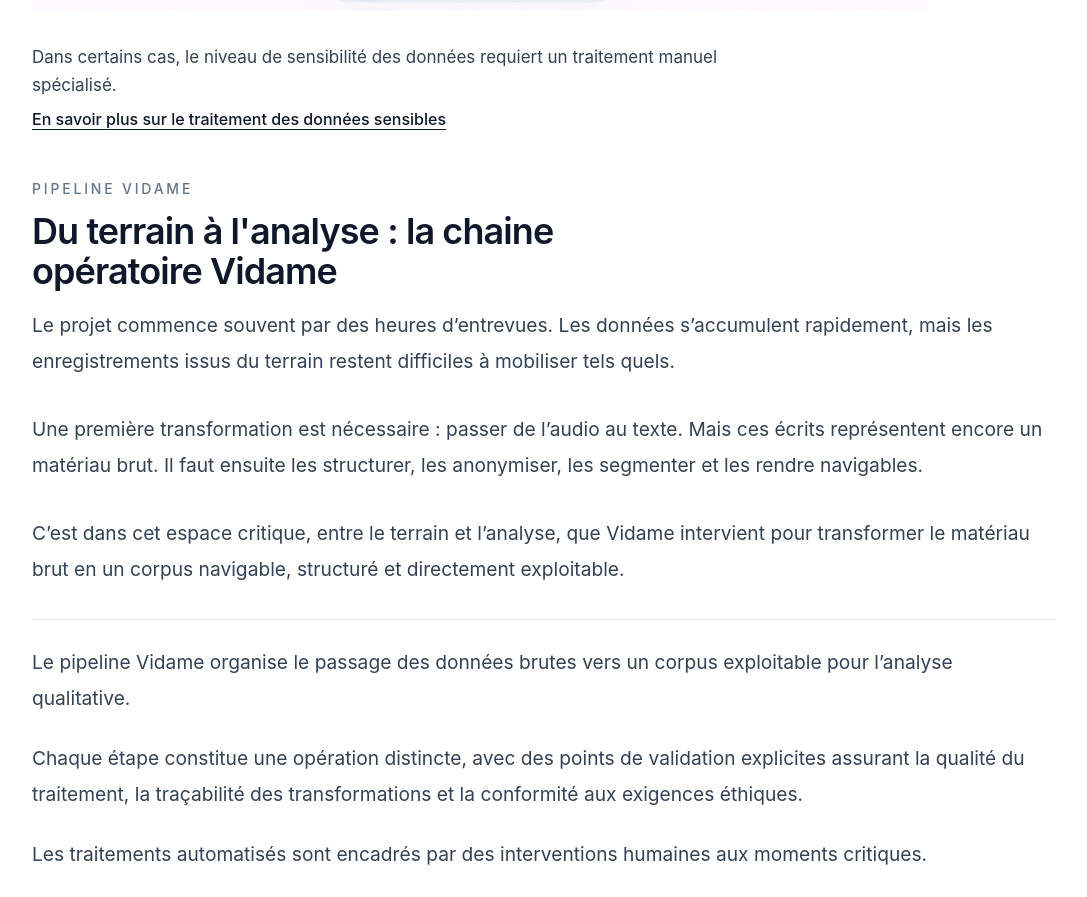
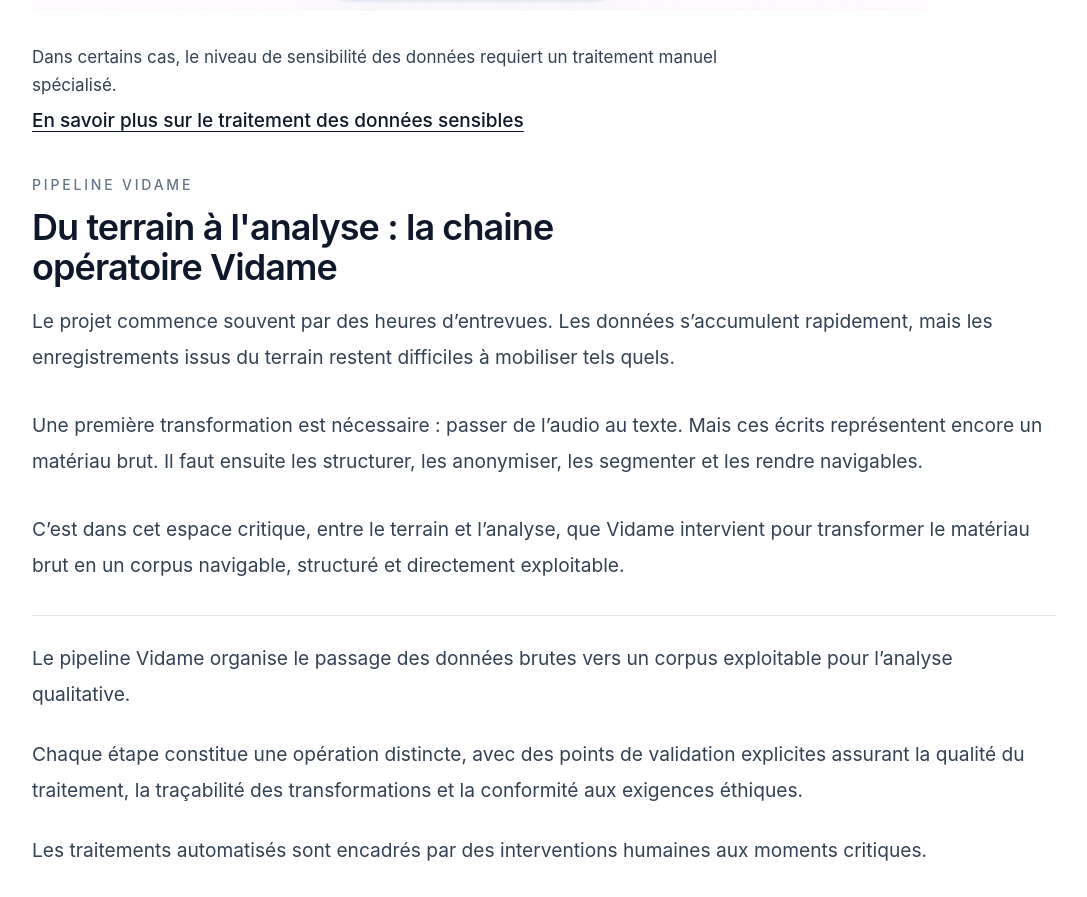
Before and after one commit to momopro21/vidame-recherche, a React (Vite) app: page / in a window 1280 px wide. Shown: the part 964-1861 px from the top of the page, without its empty margins (0-1087 px from the left). Built offline with nearby package versions, Linux system fonts and the light colour scheme; the HTML template or start-up script is replaced by a standard one.

Commit message:
Update App.tsx

```diff
--- a/src/App.tsx
+++ b/src/App.tsx
@@ -467,7 +467,7 @@ function Accueil({ setPage }: { setPage: (page: string) => void }) {
 
   <a
     href="#donnees-sensibles"
-    className="mt-2 mb-2 inline-block text-[16px] font-medium text-slate-900 underline underline-offset-4 hover:text-slate-700"
+   className="mt-2 inline-block text-[18px] md:text-[19px] font-medium text-slate-900 underline underline-offset-4 hover:text-slate-700"
     >
         En savoir plus sur le traitement des données sensibles
       </a>
```
